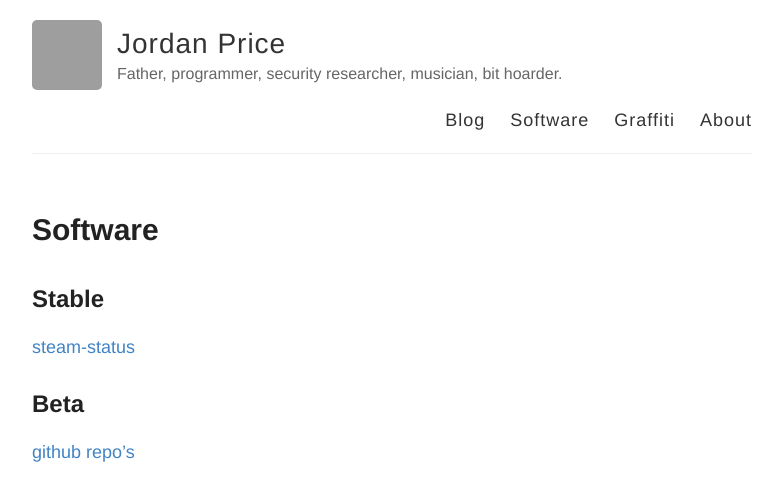
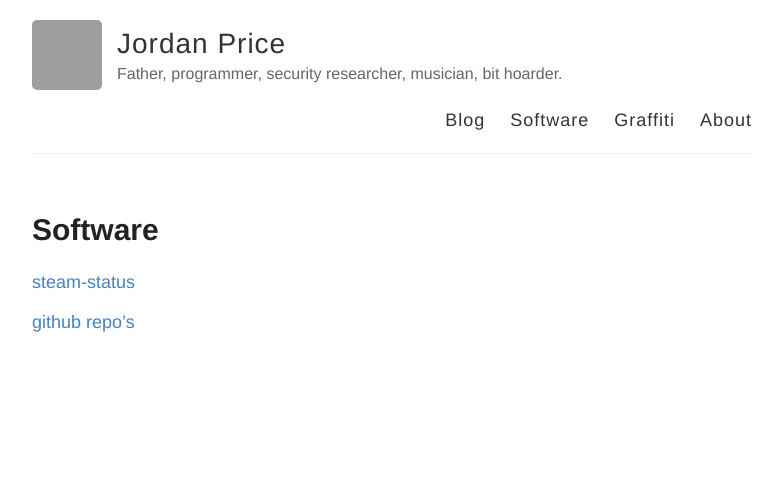
Before and after one commit to thejordanprice/thejordanprice.github.io, a Jekyll site: the page built from software.md, in a window 1280 px wide. Shown: the top 501 px of the page, without its empty margins (248-1031 px from the left). Built offline with Jekyll 4.4.1, drawn with Linux system fonts in a browser that asks for light colours; grey boxes are pictures that could not be loaded.

Commit message:
removed headings...

```diff
--- a/software.md
+++ b/software.md
@@ -4,10 +4,7 @@ title: Software
 permalink: /software/
 ---
 
-## Stable
-
 [steam-status](/steam-status)
 
-## Beta
 
 [github repo's](/software/github)
```
